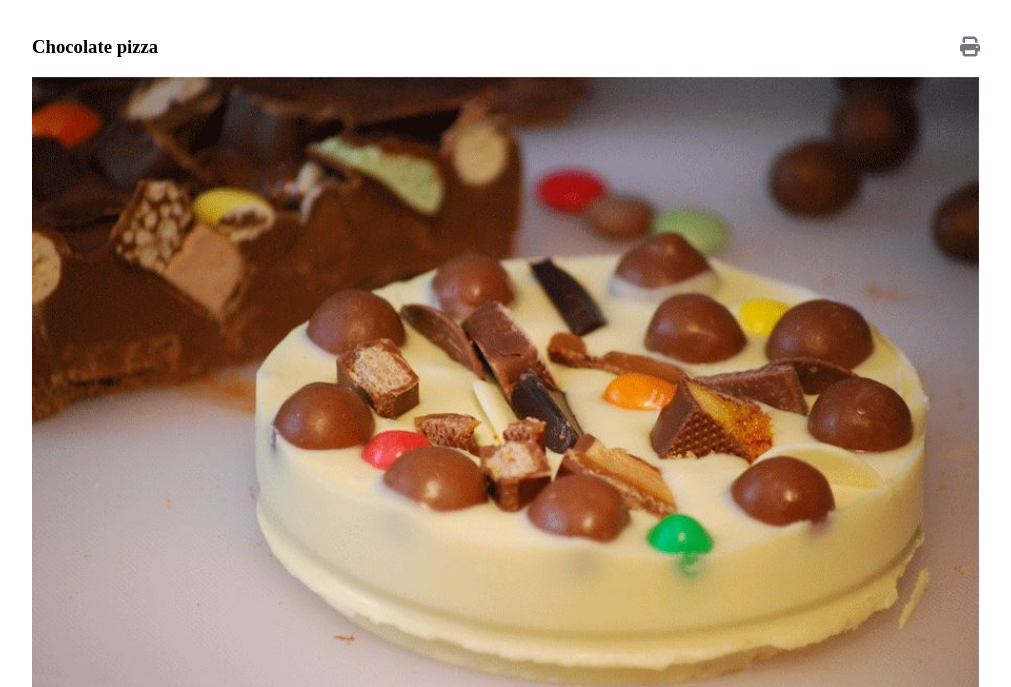
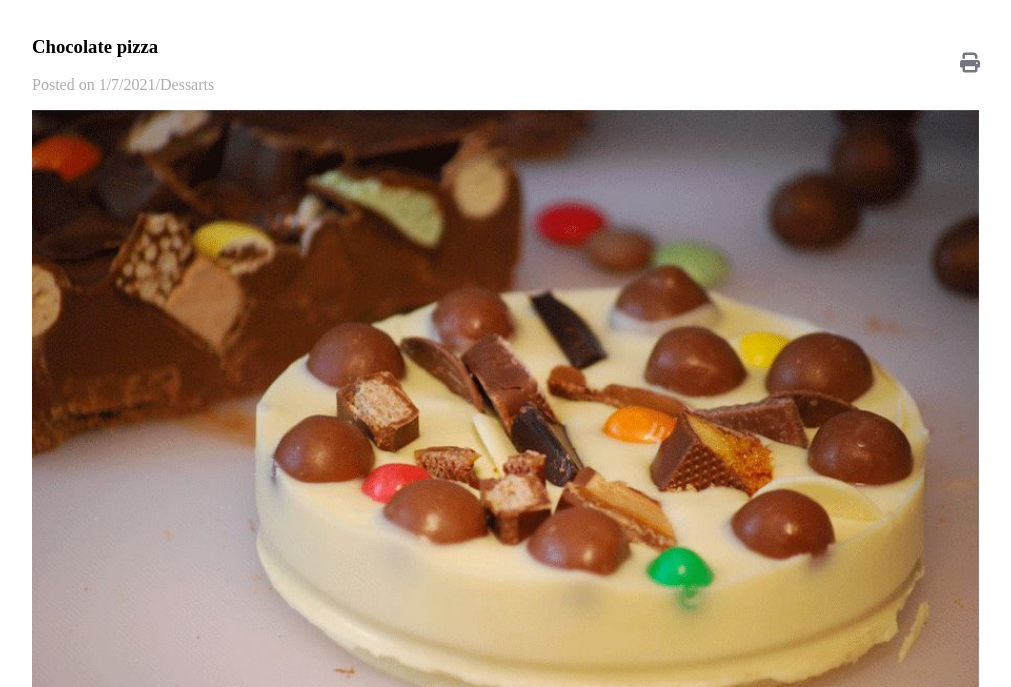
Before and after one commit to Maryanaalhawamdah/mini_project, a plain HTML site: page mini_project.html in a window 1280 px wide. Shown: the part 113-800 px from the top of the page, without its empty margins (134-1145 px from the left). Drawn offline with Linux system fonts and the light colour scheme.

Commit message:
webproject2

```diff
--- a/mini_project.html
+++ b/mini_project.html
@@ -150,6 +150,7 @@
         <div class="firstc">
             <div>
                  <h3 class="Chocolate">Chocolate pizza</h3>
+                 <article style="color:rgb(175,172,172)  ;padding-bottom: 15px;">Posted on 1/7/2021/Dessarts</article>
             </div>
             <i class="fa-solid fa-print fa-xs" style="font-size: 20px ;background-color: white; color: #72767e;"></i>
         </div>
```
